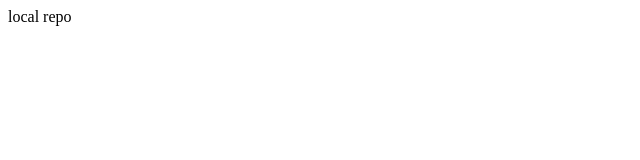
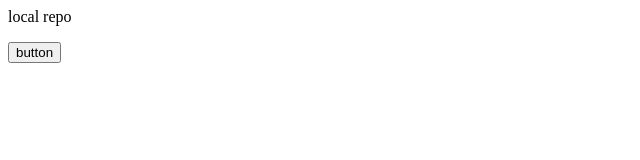
Before and after one commit to gauravprajapati421/local-repo, a plain HTML site: page index.html in a window 1280 px wide. Shown: the whole page, without its empty margins (0-640 px from the left). Drawn offline with Linux system fonts and the light colour scheme.

Commit message:
addding new line

```diff
--- a/index.html
+++ b/index.html
@@ -1 +1,2 @@
 <p>local repo</p>
+<p> <button>  button </button></p>
```
